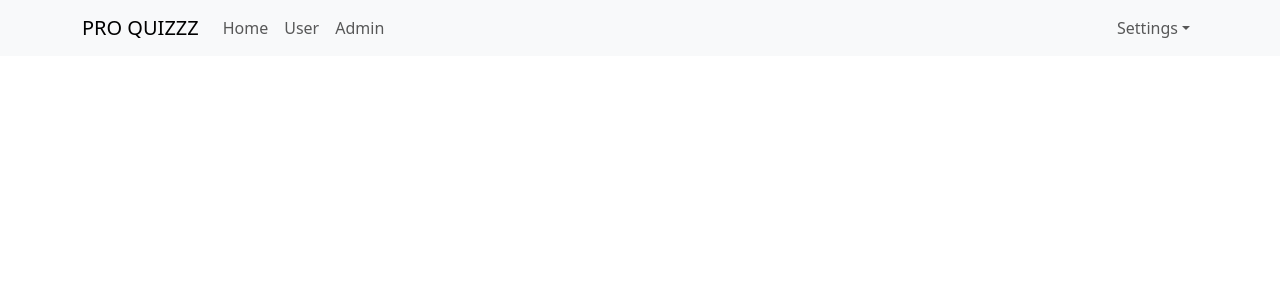
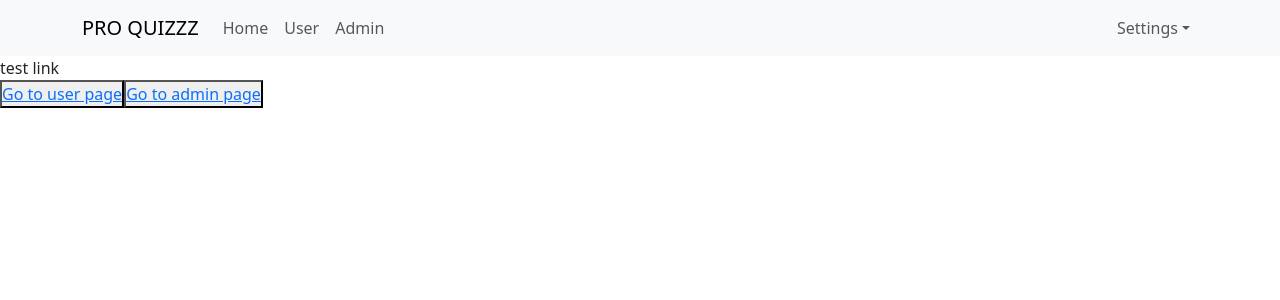
Before and after one commit to nboraxxd/learn-react-redux-with-eric, a React (Create React App) app: page / in a window 1280 px wide. Shown: the top 300 px of the page. Built offline with nearby package versions, Linux system fonts and the light colour scheme.

Commit message:
react router
- navigate to admin page
- navigate to user page

```diff
--- /dev/null
+++ b/src/Admin/Admin.js
@@ -0,0 +1,7 @@
+import React from 'react'
+
+const Admin = () => {
+  return <div>Admin page</div>
+}
+
+export default Admin
--- a/src/App.js
+++ b/src/App.js
@@ -1,4 +1,5 @@
 import React from 'react'
+import { Link } from 'react-router-dom'
 import './styles/reset.css'
 import './App.scss'
 import Header from './Header/Header'
@@ -6,7 +7,18 @@
 const App = () => {
   return (
     <div>
-      <Header></Header>
+      <Header />
+      <div>
+        test link{' '}
+        <div>
+          <button>
+            <Link to="/users">Go to user page</Link>
+          </button>
+          <button>
+            <Link to="/admins">Go to admin page</Link>
+          </button>
+        </div>
+      </div>
     </div>
   )
 }
--- a/src/Header/Header.js
+++ b/src/Header/Header.js
@@ -2,22 +2,29 @@
 import Nav from 'react-bootstrap/Nav'
 import Navbar from 'react-bootstrap/Navbar'
 import NavDropdown from 'react-bootstrap/NavDropdown'
+import { Link } from 'react-router-dom'
 
 const Header = () => {
   return (
     <Navbar bg="light" expand="lg">
       <Container>
         <Navbar.Brand href="#home">PRO QUIZZZ</Navbar.Brand>
+
         <Navbar.Toggle aria-controls="basic-navbar-nav" />
         <Navbar.Collapse id="basic-navbar-nav">
           <Nav className="me-auto">
-            <Nav.Link href="#home">Home</Nav.Link>
-            <Nav.Link href="#link">User</Nav.Link>
-            <Nav.Link href="#link">Admin</Nav.Link>
-
+            <Link to="/" className="nav-link">
+              Home
+            </Link>
+            <Link to="/users" className="nav-link">
+              User
+            </Link>
+            <Link to="/admins" className="nav-link">
+              Admin
+            </Link>
           </Nav>
           <Nav>
-          <NavDropdown title="Settings" id="basic-nav-dropdown">
+            <NavDropdown title="Settings" id="basic-nav-dropdown">
               <NavDropdown.Item href="#action/3.1">Log in</NavDropdown.Item>
               <NavDropdown.Item href="#action/3.2">Profile</NavDropdown.Item>
               <NavDropdown.Divider />
--- /dev/null
+++ b/src/User/User.js
@@ -0,0 +1,7 @@
+import React from 'react'
+
+const User = () => {
+  return <div>User page</div>
+}
+
+export default User
--- a/src/index.js
+++ b/src/index.js
@@ -5,13 +5,22 @@
 import { Provider } from 'react-redux'
 import store from './redux/store'
 import 'bootstrap/dist/css/bootstrap.min.css'
+import { BrowserRouter, Routes, Route } from 'react-router-dom'
+import User from './User/User'
+import Admin from './Admin/Admin'
 
 const root = ReactDOM.createRoot(document.getElementById('root'))
 root.render(
   <Provider store={store}>
-    <React.StrictMode>
-      <App />
-    </React.StrictMode>
+    {/* <React.StrictMode> */}
+    <BrowserRouter>
+      <Routes>
+        <Route path="/" element={<App />} />
+        <Route path="users" element={<User />} />
+        <Route path="users" element={<Admin />} />
+      </Routes>
+    </BrowserRouter>
+    {/* </React.StrictMode> */}
   </Provider>
 )
 
```
